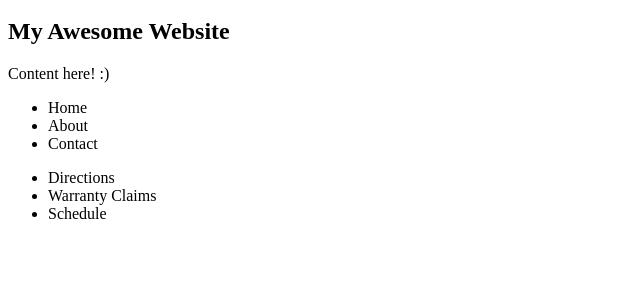
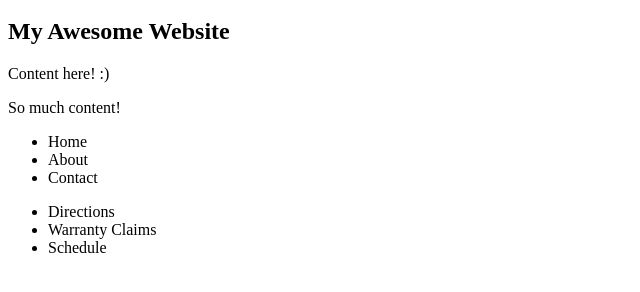
Before and after one commit to bschultz1990/headertest, a plain HTML site: page index.html in a window 1280 px wide. Shown: the part 30-322 px from the top of the page, without its empty margins (0-640 px from the left). Drawn offline with nearby package versions, Linux system fonts and the light colour scheme.

Commit message:
Added files via CMD

```diff
--- a/index.html
+++ b/index.html
@@ -15,6 +15,7 @@
 		<section>
 			<h1>My Awesome Website</h1>
 			<p>Content here! :)</p>
+			<p>So much content!</p>
 		</section>
 		<footer id="footer"></footer>
     <script src="https://cdn.jsdelivr.net/npm/bootstrap@5.0.1/dist/js/bootstrap.bundle.min.js" integrity="sha384-gtEjrD/SeCtmISkJkNUaaKMoLD0//ElJ19smozuHV6z3Iehds+3Ulb9Bn9Plx0x4" crossorigin="anonymous"></script>
```
